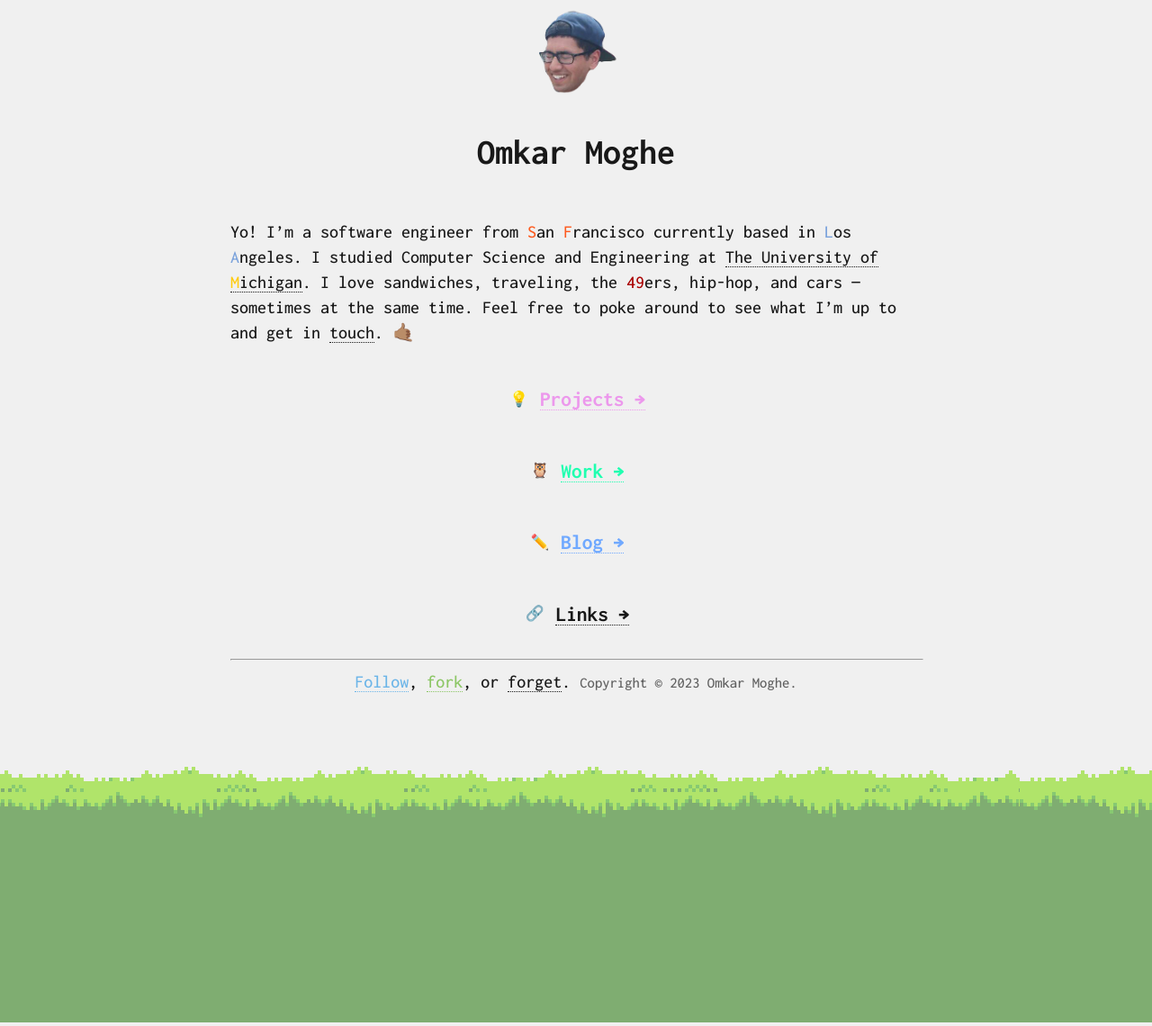
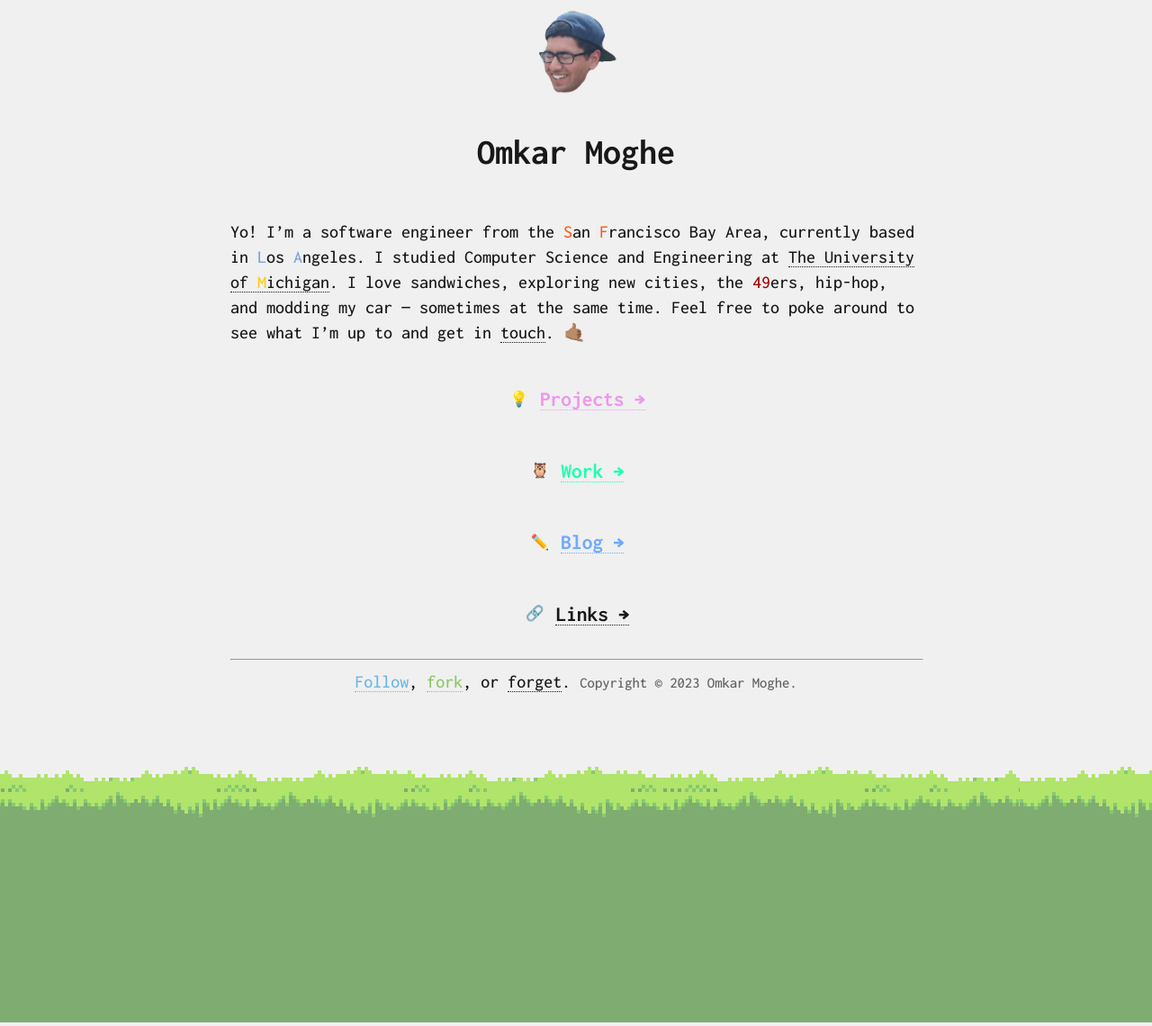
Before and after one commit to omkarmoghe/omkarmoghe.github.io, a Jekyll site: the page built from index.md, in a window 1280 px wide. Shown: the whole page at 90% size. Built offline with Jekyll 4.4.1, drawn with Linux system fonts in a browser that asks for light colours; nearby versions of some CDN libraries.

Commit message:
quick update

```diff
--- a/css/colors.css
+++ b/css/colors.css
@@ -14,6 +14,14 @@
   color: #8cc665;
 }
 
+.gs_warriors_blue {
+  color: #1D428A;
+}
+
+.gs_warriors_gold {
+  color: #ffc72c;
+}
+
 .los_angeles {
   color: #7ca3dc;
 }
@@ -26,7 +34,7 @@
   background: #ec98ec;
 }
 
-.san_francisco {
+.sf_giants {
   color: #FD5A1E;
 }
 
@@ -47,6 +55,5 @@
 }
 
 .umich {
-  /* background-color: #00274C; */
   color: #FFCB0B;
 }
--- a/css/style.css
+++ b/css/style.css
@@ -175,5 +175,3 @@
         background: rgb(24, 24, 24);
     }
 }
-
-/* Colors */
--- a/index.md
+++ b/index.md
@@ -5,7 +5,7 @@
 
 # Omkar Moghe
 
-Yo! I'm a software engineer from <span class="san_francisco">S</span>an <span class="san_francisco">F</span>rancisco currently based in <span class="los_angeles">L</span>os <span class="los_angeles">A</span>ngeles. I studied Computer Science and Engineering at <a href="https://cse.engin.umich.edu/">The University of <span class="umich">M</span>ichigan</a>. I love sandwiches, traveling, the <span class="sf_49ers">49</span>ers, hip-hop, and cars &mdash; sometimes at the same time. Feel free to poke around to see what I'm up to and get in [touch](/links). 🤙🏽
+Yo! I'm a software engineer from the <span class="sf_giants">S</span>an <span class="sf_giants">F</span>rancisco Bay Area, currently based in <span class="los_angeles">L</span>os <span class="los_angeles">A</span>ngeles. I studied Computer Science and Engineering at <a href="https://cse.engin.umich.edu/">The University of <span class="umich">M</span>ichigan</a>. I love sandwiches, exploring new cities, the <span class="sf_49ers">49</span>ers, hip-hop, and modding my car &mdash; sometimes at the same time. Feel free to poke around to see what I'm up to and get in [touch](/links). 🤙🏽
 
 <div class="with-tag">
   {% include tag.html title="💡"%}
```
